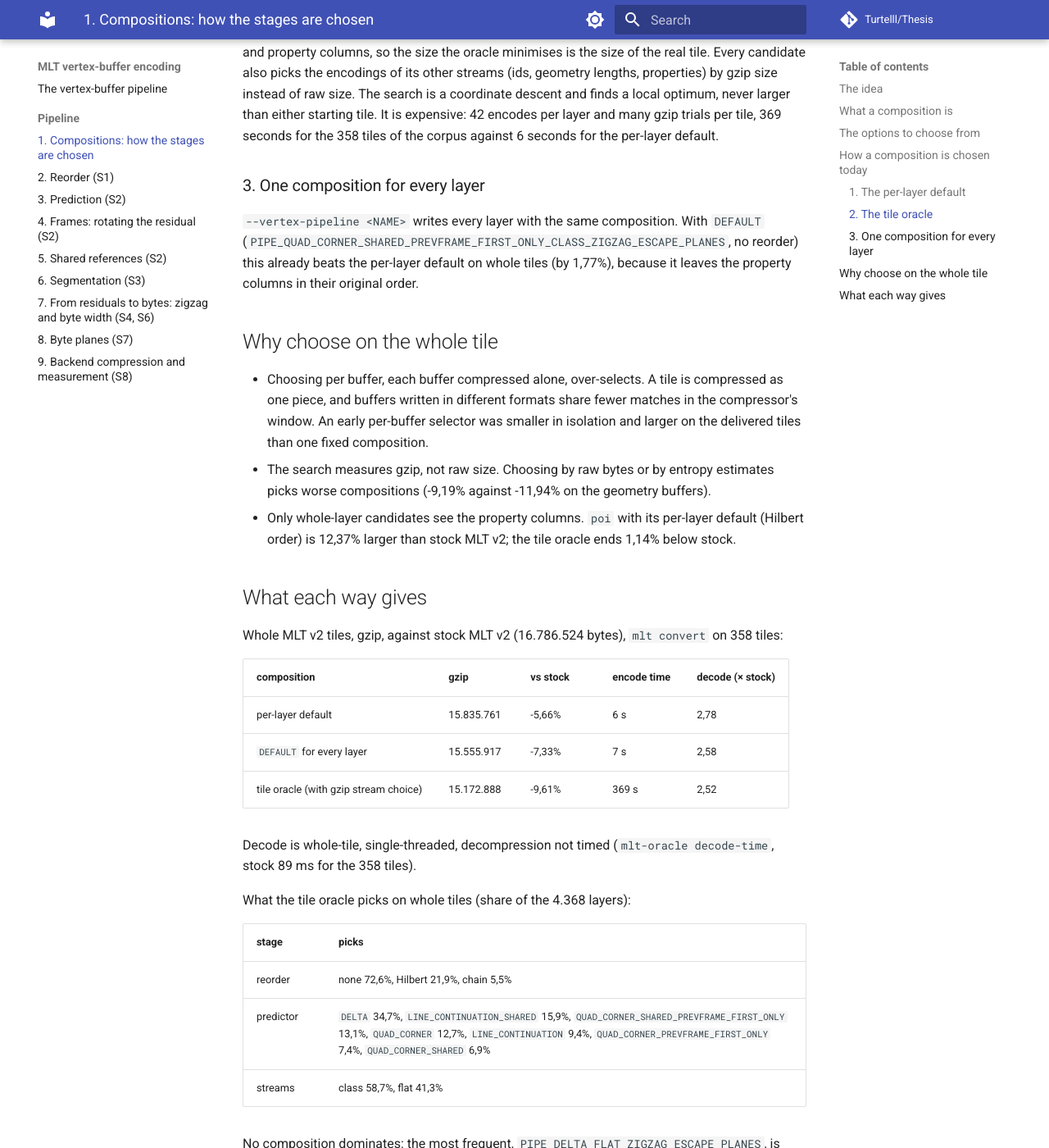
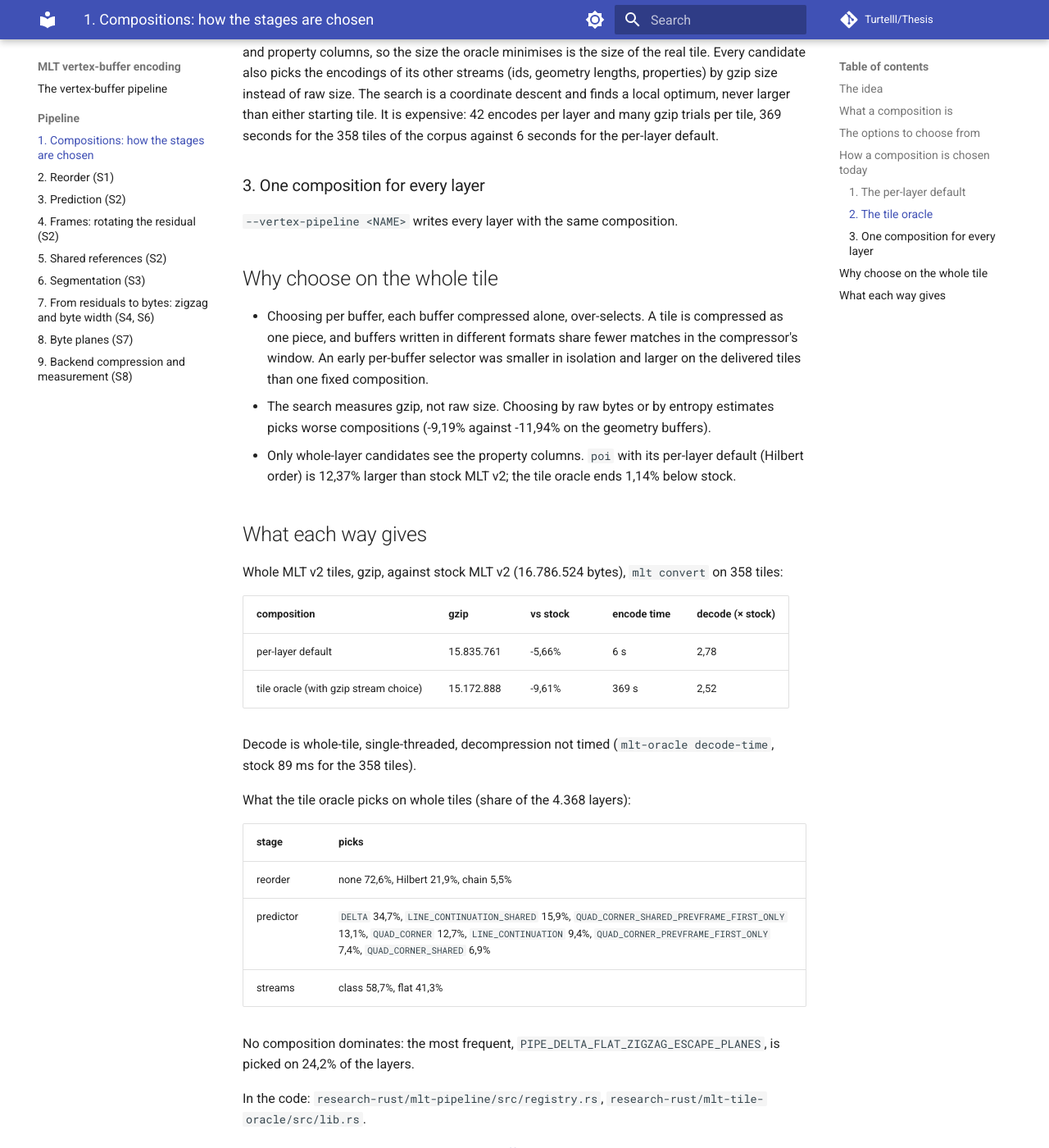
Before and after one commit to Turtelll/Thesis, an MkDocs documentation site: the page built from docs/pipeline/01-composition.md, in a window 1280 px wide and 1400 px high, scrolled down 4590 px. Shown: the whole window at 82% size. Built offline with MkDocs 1.6.1 and Material for MkDocs 9.7.7, drawn with Linux system fonts in a browser that asks for light colours; comment, search, counter and statistics services are not loaded.

Commit message:
remove deafult encoding numbers from docs

```diff
--- a/docs/pipeline/01-composition.md
+++ b/docs/pipeline/01-composition.md
@@ -127,9 +127,7 @@ corpus against 6 seconds for the per-layer default.
 
 ### 3. One composition for every layer
 
-`--vertex-pipeline <NAME>` writes every layer with the same composition. With `DEFAULT`
-(`PIPE_QUAD_CORNER_SHARED_PREVFRAME_FIRST_ONLY_CLASS_ZIGZAG_ESCAPE_PLANES`, no reorder) this already beats the
-per-layer default on whole tiles (by 1,77%), because it leaves the property columns in their original order.
+`--vertex-pipeline <NAME>` writes every layer with the same composition.
 
 ## Why choose on the whole tile
 
@@ -148,7 +146,6 @@ Whole MLT v2 tiles, gzip, against stock MLT v2 (16.786.524 bytes), `mlt convert`
 | composition | gzip | vs stock | encode time | decode (× stock) |
 |---|---|---|---|---|
 | per-layer default | 15.835.761 | -5,66% | 6 s | 2,78 |
-| `DEFAULT` for every layer | 15.555.917 | -7,33% | 7 s | 2,58 |
 | tile oracle (with gzip stream choice) | 15.172.888 | -9,61% | 369 s | 2,52 |
 
 Decode is whole-tile, single-threaded, decompression not timed (`mlt-oracle decode-time`, stock 89 ms for
```
Also changed, not shown: docs/index.md (+1 -3 lines).
